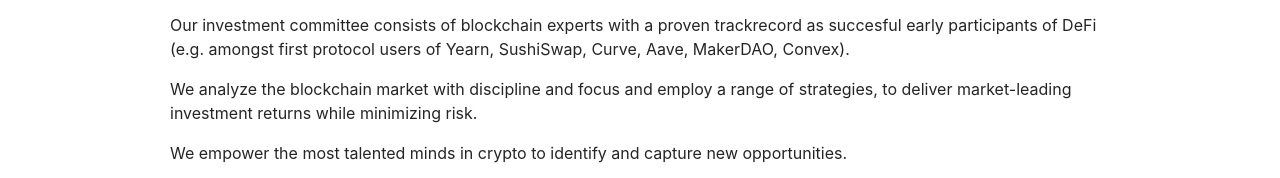
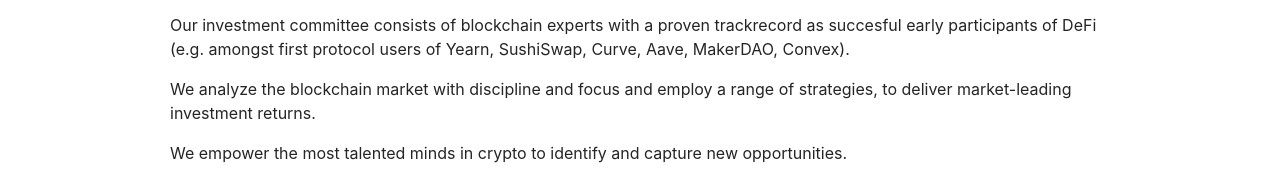
Before and after one commit to OutlineInvestment/OutlineInvestment.github.io, a plain HTML site: page index.html in a window 1280 px wide. Shown: the part 312-490 px from the top of the page. Drawn offline with Linux system fonts and the light colour scheme; a web font is replaced by a local one.

Commit message:
minimizing risk removed from copy

```diff
--- a/index.html
+++ b/index.html
@@ -120,8 +120,7 @@
 											We analyze the blockchain market
 											with discipline and focus and employ
 											a range of strategies, to deliver
-											market-leading investment returns
-											while minimizing risk.
+											market-leading investment returns.
 										</p>
 										<p class="paragraph">
 											We empower the most talented minds
```
